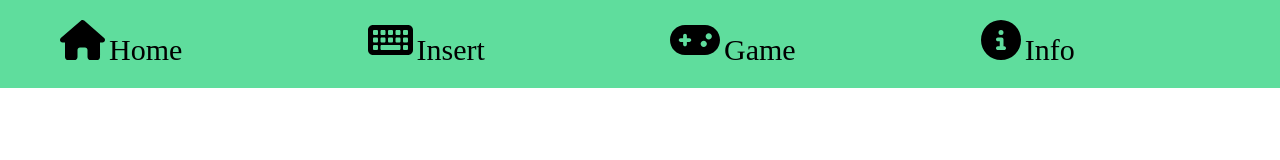
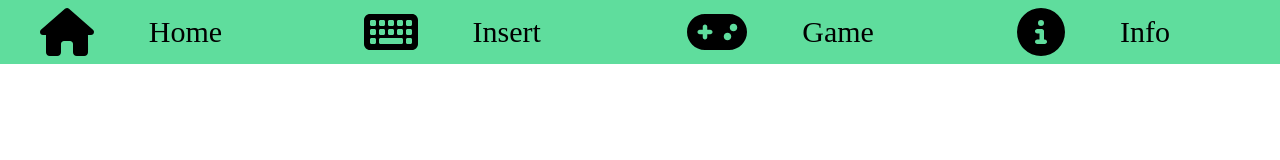
Before and after one commit to Ivailo2707/APM, a plain HTML site: page Homepage/Homepage.html in a window 1280 px wide. Drawn offline with Linux system fonts and the light colour scheme.

Commit message:
"Nav changes"

```diff
--- a/Homepage/Homepage.css
+++ b/Homepage/Homepage.css
@@ -6,13 +6,9 @@ body{
 #navbar{
     top: 0px;
     width: 100vw;
-    height: 3rem;
+    height: 4rem;
     position: fixed;
     flex-direction: row;
-    align-items: center;
-    justify-content: center;
-    padding: 20px;
-    color: #fff;
     background-color: #5fdd9d;
 }
 
@@ -23,11 +19,14 @@ body{
     flex-direction: row;
     list-style: none;
     align-items: center;
-    justify-content: space-between;
+    justify-content:space-between;
 }
 
 .navbar-item{
     text-decoration: none;
+    left: 0;
+    height: 4rem;
+    text-align: left;
 }
 
 #body{
@@ -37,13 +36,14 @@ body{
 
 
 .icon{
-    height: 40px;
-
+    margin-top: 0.5rem;
+    height: 3rem;
 }
 
 .navbar-label{
     font-size: 30px;
-    top: 5px;
+    width: 10rem;
+    color:black;
 }
 
 .navbar-link{
@@ -58,6 +58,6 @@ body{
     justify-content: space-between;
 }
 
-#labels:hover{
-    display:flex;
+.navbar-item:hover{
+    background-color: grey;
 }
--- a/Homepage/Homepage.html
+++ b/Homepage/Homepage.html
@@ -17,7 +17,12 @@
                 <svg xmlns="http://www.w3.org/2000/svg" viewBox="0 0 576 512" class="icon">
                     <path d="M575.8 255.5c0 18-15 32.1-32 32.1h-32l.7 160.2c0 2.7-.2 5.4-.5 8.1V472c0 22.1-17.9 40-40 40H456c-1.1 0-2.2 0-3.3-.1c-1.4 .1-2.8 .1-4.2 .1H416 392c-22.1 0-40-17.9-40-40V448 384c0-17.7-14.3-32-32-32H256c-17.7 0-32 14.3-32 32v64 24c0 22.1-17.9 40-40 40H160 128.1c-1.5 0-3-.1-4.5-.2c-1.2 .1-2.4 .2-3.6 .2H104c-22.1 0-40-17.9-40-40V360c0-.9 0-1.9 .1-2.8V287.6H32c-18 0-32-14-32-32.1c0-9 3-17 10-24L266.4 8c7-7 15-8 22-8s15 2 21 7L564.8 231.5c8 7 12 15 11 24z"/>
                 </svg>
-                <span class = "navbar-label">Home</span>
+
+                </a>
+            </li>
+            <li  class = "navbar-label">
+                <a href = "" class="navbar-link">
+                    <span>Home</span>
                 </a>
             </li>
             <li class = "navbar-item">
@@ -25,7 +30,12 @@
                 <svg xmlns="http://www.w3.org/2000/svg" viewBox="0 0 576 512" class="icon">
                    <path d="M64 64C28.7 64 0 92.7 0 128V384c0 35.3 28.7 64 64 64H512c35.3 0 64-28.7 64-64V128c0-35.3-28.7-64-64-64H64zm16 64h32c8.8 0 16 7.2 16 16v32c0 8.8-7.2 16-16 16H80c-8.8 0-16-7.2-16-16V144c0-8.8 7.2-16 16-16zM64 240c0-8.8 7.2-16 16-16h32c8.8 0 16 7.2 16 16v32c0 8.8-7.2 16-16 16H80c-8.8 0-16-7.2-16-16V240zm16 80h32c8.8 0 16 7.2 16 16v32c0 8.8-7.2 16-16 16H80c-8.8 0-16-7.2-16-16V336c0-8.8 7.2-16 16-16zm80-176c0-8.8 7.2-16 16-16h32c8.8 0 16 7.2 16 16v32c0 8.8-7.2 16-16 16H176c-8.8 0-16-7.2-16-16V144zm16 80h32c8.8 0 16 7.2 16 16v32c0 8.8-7.2 16-16 16H176c-8.8 0-16-7.2-16-16V240c0-8.8 7.2-16 16-16zM160 336c0-8.8 7.2-16 16-16H400c8.8 0 16 7.2 16 16v32c0 8.8-7.2 16-16 16H176c-8.8 0-16-7.2-16-16V336zM272 128h32c8.8 0 16 7.2 16 16v32c0 8.8-7.2 16-16 16H272c-8.8 0-16-7.2-16-16V144c0-8.8 7.2-16 16-16zM256 240c0-8.8 7.2-16 16-16h32c8.8 0 16 7.2 16 16v32c0 8.8-7.2 16-16 16H272c-8.8 0-16-7.2-16-16V240zM368 128h32c8.8 0 16 7.2 16 16v32c0 8.8-7.2 16-16 16H368c-8.8 0-16-7.2-16-16V144c0-8.8 7.2-16 16-16zM352 240c0-8.8 7.2-16 16-16h32c8.8 0 16 7.2 16 16v32c0 8.8-7.2 16-16 16H368c-8.8 0-16-7.2-16-16V240zM464 128h32c8.8 0 16 7.2 16 16v32c0 8.8-7.2 16-16 16H464c-8.8 0-16-7.2-16-16V144c0-8.8 7.2-16 16-16zM448 240c0-8.8 7.2-16 16-16h32c8.8 0 16 7.2 16 16v32c0 8.8-7.2 16-16 16H464c-8.8 0-16-7.2-16-16V240zm16 80h32c8.8 0 16 7.2 16 16v32c0 8.8-7.2 16-16 16H464c-8.8 0-16-7.2-16-16V336c0-8.8 7.2-16 16-16z"/>
                 </svg>
-                <span class = "navbar-label">Insert</span>
+
+                </a>
+            </li>
+            <li class = "navbar-label">
+                <a href = "/Insert/Insert.html" class="navbar-link">
+                    <span>Insert</span>
                 </a>
             </li>
             <li class = "navbar-item">
@@ -33,7 +43,12 @@
                 <svg xmlns="http://www.w3.org/2000/svg" viewBox="0 0 640 512" class="icon">
                     <path d="M192 64C86 64 0 150 0 256S86 448 192 448H448c106 0 192-86 192-192s-86-192-192-192H192zM496 248c-22.1 0-40-17.9-40-40s17.9-40 40-40s40 17.9 40 40s-17.9 40-40 40zm-24 56c0 22.1-17.9 40-40 40s-40-17.9-40-40s17.9-40 40-40s40 17.9 40 40zM168 200c0-13.3 10.7-24 24-24s24 10.7 24 24v32h32c13.3 0 24 10.7 24 24s-10.7 24-24 24H216v32c0 13.3-10.7 24-24 24s-24-10.7-24-24V280H136c-13.3 0-24-10.7-24-24s10.7-24 24-24h32V200z"/>
                 </svg>
-                <span class = "navbar-label">Game</span>
+
+                </a>
+            </li>
+            <li class = "navbar-label">
+                <a href = "" class="navbar-link">
+                    <span>Game</span>
                 </a>
             </li>
             <li class = "navbar-item">
@@ -41,31 +56,14 @@
                 <svg xmlns="http://www.w3.org/2000/svg" viewBox="0 0 512 512" class="icon">
                    <path d="M256 512A256 256 0 1 0 256 0a256 256 0 1 0 0 512zM216 336h24V272H216c-13.3 0-24-10.7-24-24s10.7-24 24-24h48c13.3 0 24 10.7 24 24v88h8c13.3 0 24 10.7 24 24s-10.7 24-24 24H216c-13.3 0-24-10.7-24-24s10.7-24 24-24zm40-208a32 32 0 1 1 0 64 32 32 0 1 1 0-64z"/>
                 </svg>
-                <span class = "navbar-label">Info</span>
+
                 </a>
             </li>
-            <ul id = "labels">
-                <li>
-                    <a href = "" class="navbar-link">
-
-                    </a>
-                </li>
-                <li>
-                    <a href = "/Insert/Insert.html" class="navbar-link">
-
-                    </a>
-                </li>
-                <li>
-                    <a href = "" class="navbar-link">
-
-                    </a>
-                </li>
-                <li>
-                    <a href = "" class="navbar-link">
-
-                    </a>
-                </li>
-            </ul>
+            <li class = "navbar-label">
+                <a href = "" class="navbar-link">
+                    <span>Info</span>
+                </a>
+            </li>
         </ul>
 
     </nav>
```
